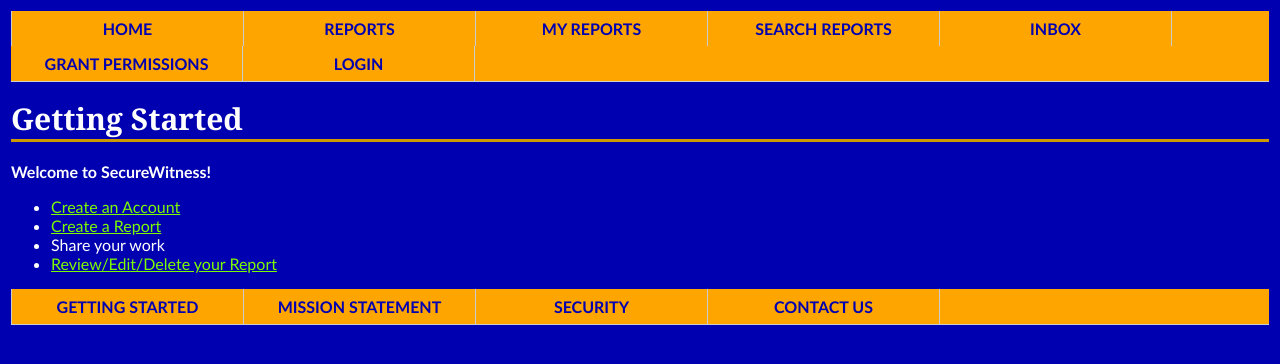
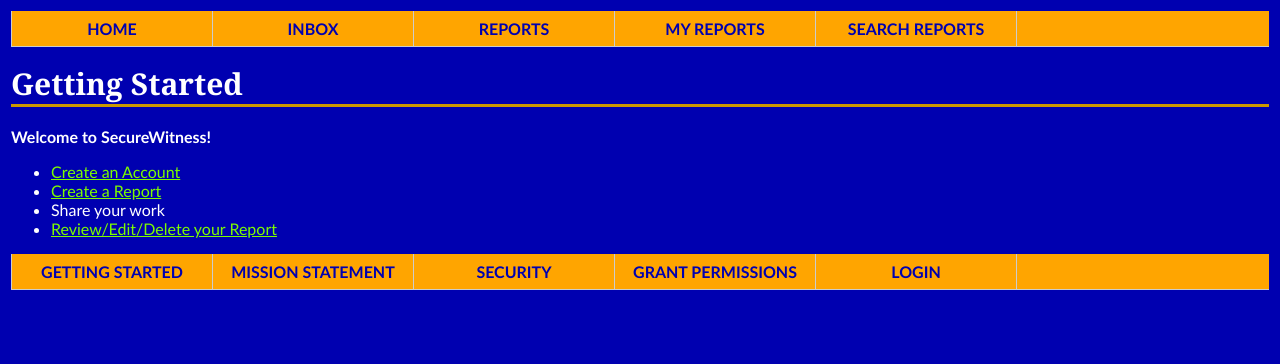
Before and after one commit to bmblank/cs3240-f15-team11, a Django app: page /about/ in a window 1280 px wide. Shown: the top 364 px of the page. Run offline with Django 3.2, Linux system fonts and the light colour scheme.

Commit message:
finished toolbar

```diff
--- a/index/templates/index/base.html
+++ b/index/templates/index/base.html
@@ -69,7 +69,7 @@
 
     a.one:link, a.one:visited {
         display: block;
-        width: 201px;
+        width: 170px;
         font-weight: bold;
         color: #ffffff;
         background-color: #FFA500;
@@ -94,10 +94,19 @@
 
 <ul id="nav">
     <li class="ui"><a class="one" href="/home/">Home</a></li>
+    <li class="ui"><a class="one" href="{% url 'inbox_list' %}">Inbox</a></li>
     <li class="ui"><a class="one" href="/report/">Reports</a></li>
     <li class="ui"><a class="one" href="/yourreports/">My Reports</a></li>
     <li class="ui"><a class="one" href="/search/">Search Reports</a></li>
-    <li class="ui"><a class="one" href="{% url 'inbox_list' %}">Inbox</a></li>
+</ul>
+
+{% block content %}
+{% endblock %}
+
+<ul id="nav">
+    <li class="ui"><a class="one" href="/about/">Getting Started</a></li>
+    <li class="ui"><a class="one" href="/mission/">Mission Statement</a></li>
+    <li class="ui"><a class="one" href="/security/">Security</a></li>
     <li class="ui"><a class="one" href="/givepermissions/">Grant Permissions</a></li>
     {% if userIsSiteManager %}
         <a href="/suspension/">Suspend accounts</a>
@@ -109,15 +118,5 @@
     {% endif %}
 </ul>
 
-{% block content %}
-{% endblock %}
-
-<ul id="nav">
-    <li class="ui"><a class="one" href="/about/">Getting Started</a></li>
-    <li class="ui"><a class="one" href="/mission/">Mission Statement</a></li>
-    <li class="ui"><a class="one" href="/security/">Security</a></li>
-    <li class="ui"><a class="one" href="/contact/">Contact Us</a></li>
-</ul>
-
 </body>
 </html>
```
